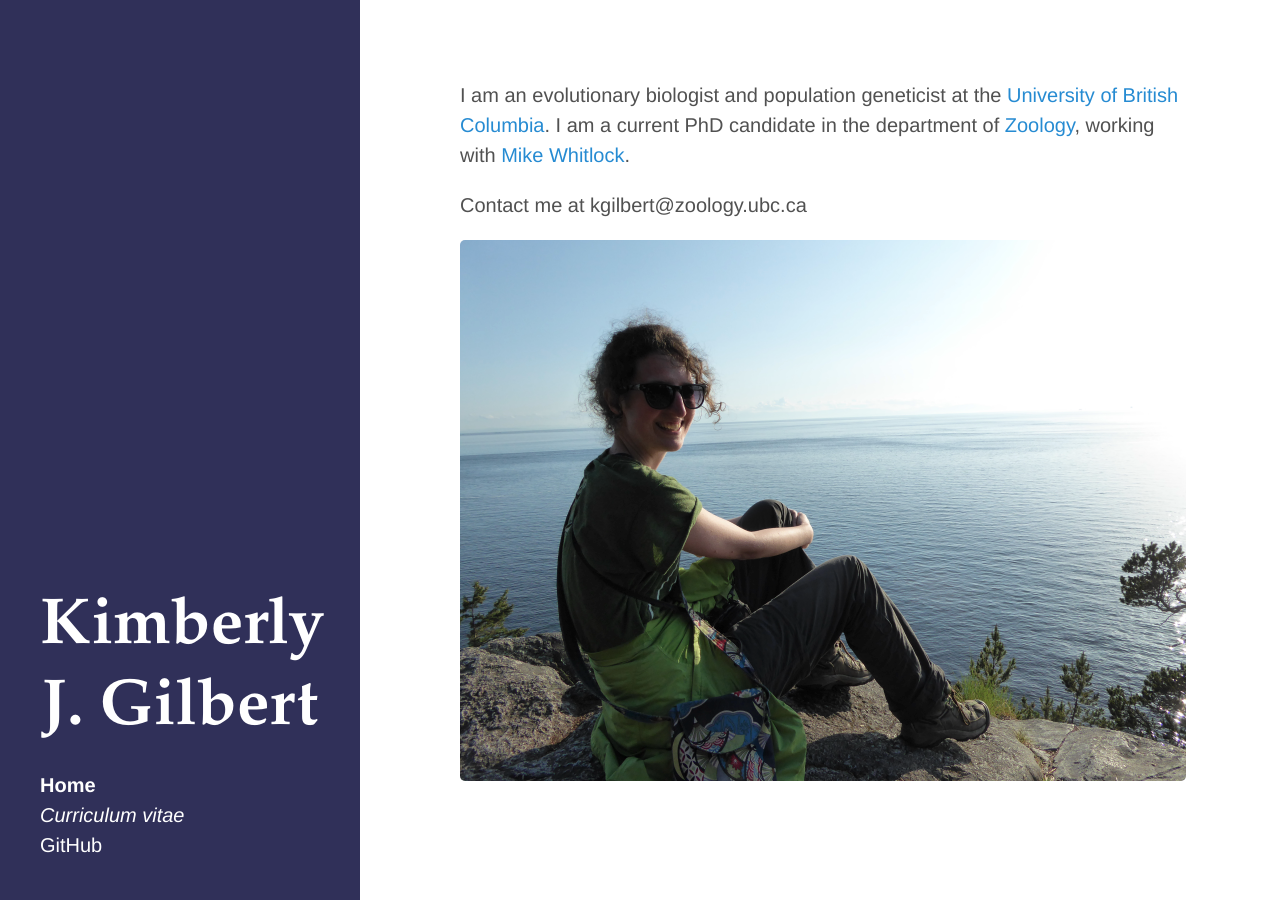
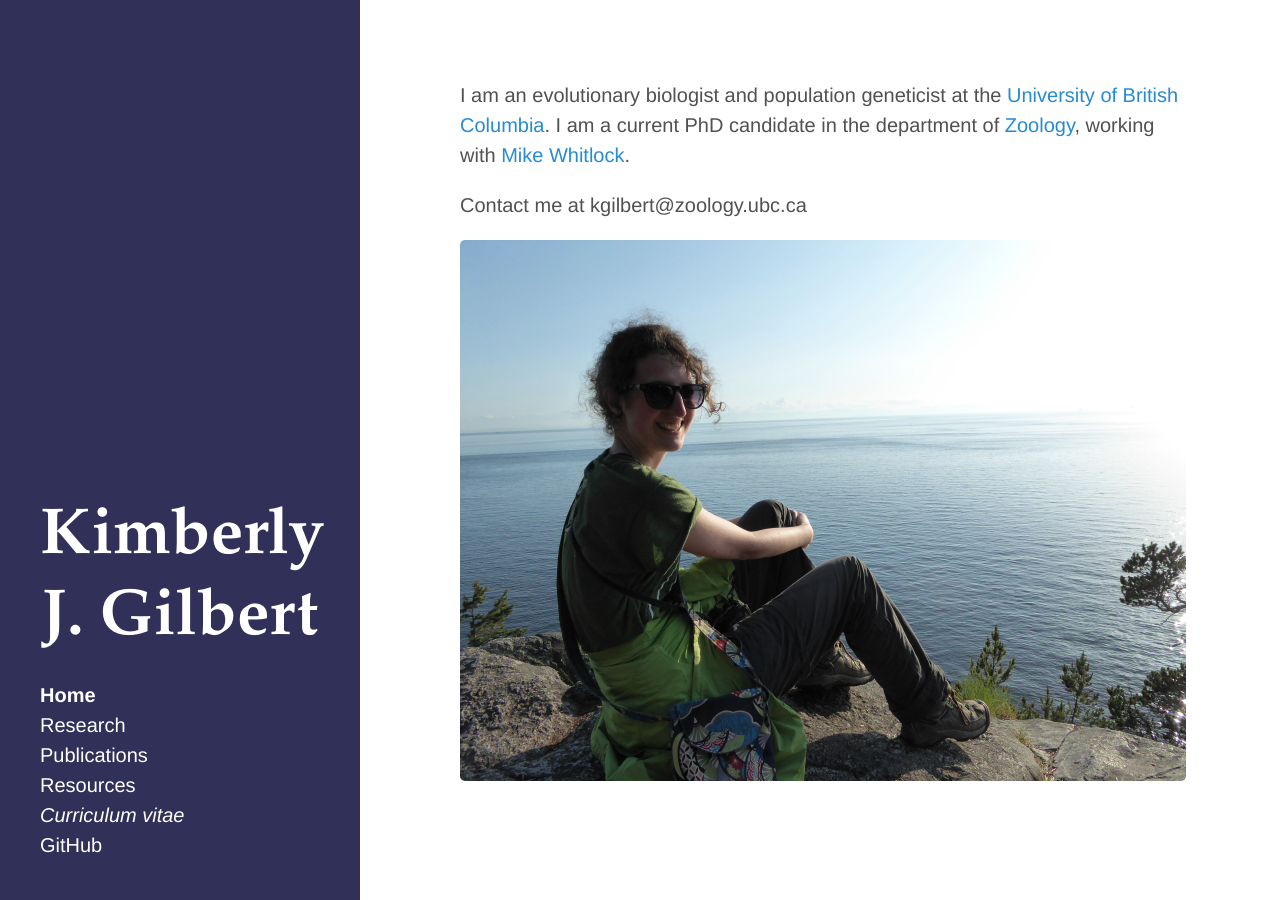
Before and after one commit to kjgilbert/kjgilbert.github.io, a Jekyll site: the page built from index.md, in a window 1280 px wide. Built offline with Jekyll 4.4.1, drawn with Linux system fonts in a browser that asks for light colours; Markdown is read by kramdown in place of the engine named in the settings.

Commit message:
edit sidebar

```diff
--- a/_includes/sidebar.html
+++ b/_includes/sidebar.html
@@ -29,6 +29,9 @@
  <!--     <li class="sidebar-nav-item"><a href="{{ site.github.repo }}/archive/v{{ site.version }}.zip">Download</a></li>   I COMMENTED THIS LINE OUT-->
  <!--     <li class="sidebar-nav-item"><a href="{{ url }}/pdfs/KGilbert_Resume.pdf"> <i>Curriculum vitae</i> </a></li>  -->
  <!--     <li class="sidebar-nav-item"><a href="{{ site.github.repo }}">GitHub</a></li>  -->
+    <a class="sidebar-nav-item" href="{{ url }}research.md"> Research </a>
+    <a class="sidebar-nav-item" href="{{ url }}publications.md"> Publications </a>
+    <a class="sidebar-nav-item" href="{{ url }}/resources.md"> Resources </a>
     <a class="sidebar-nav-item" href="{{ url }}/pdfs/KGilbert_Resume.pdf" target="_blank"> <i>Curriculum vitae</i> </a>
     <a class="sidebar-nav-item" href="https://github.com/kjgilbert" target="_blank">GitHub</a>
  <!--     <li class="sidebar-nav-item">Currently v{{ site.version }}</li>   I COMMENTED THIS LINE OUT-->
```
